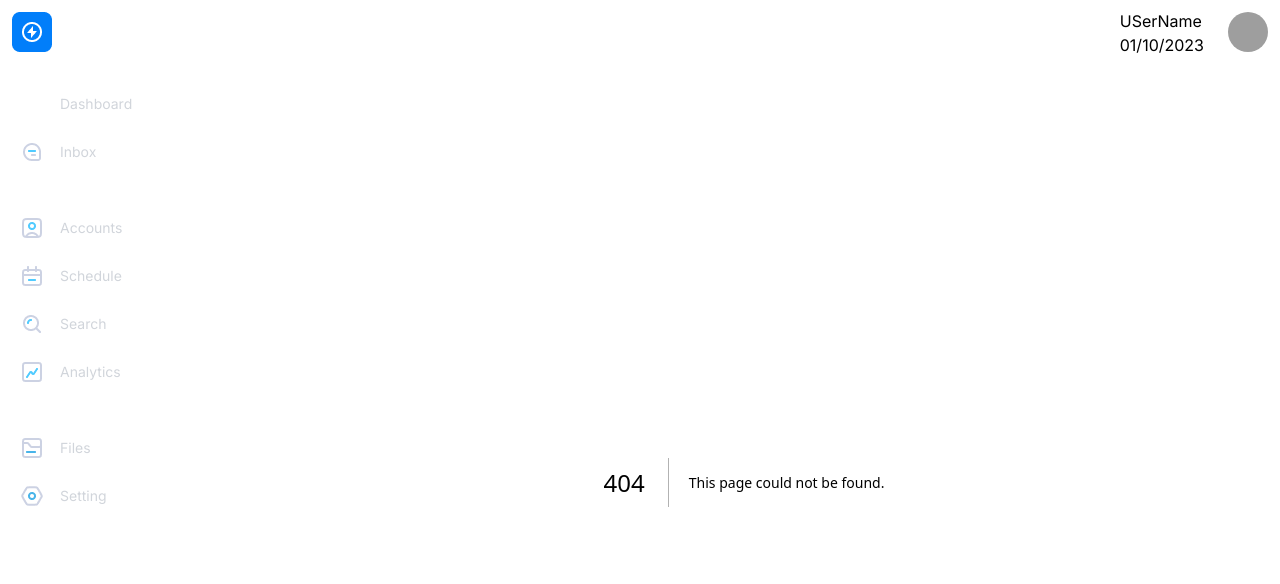
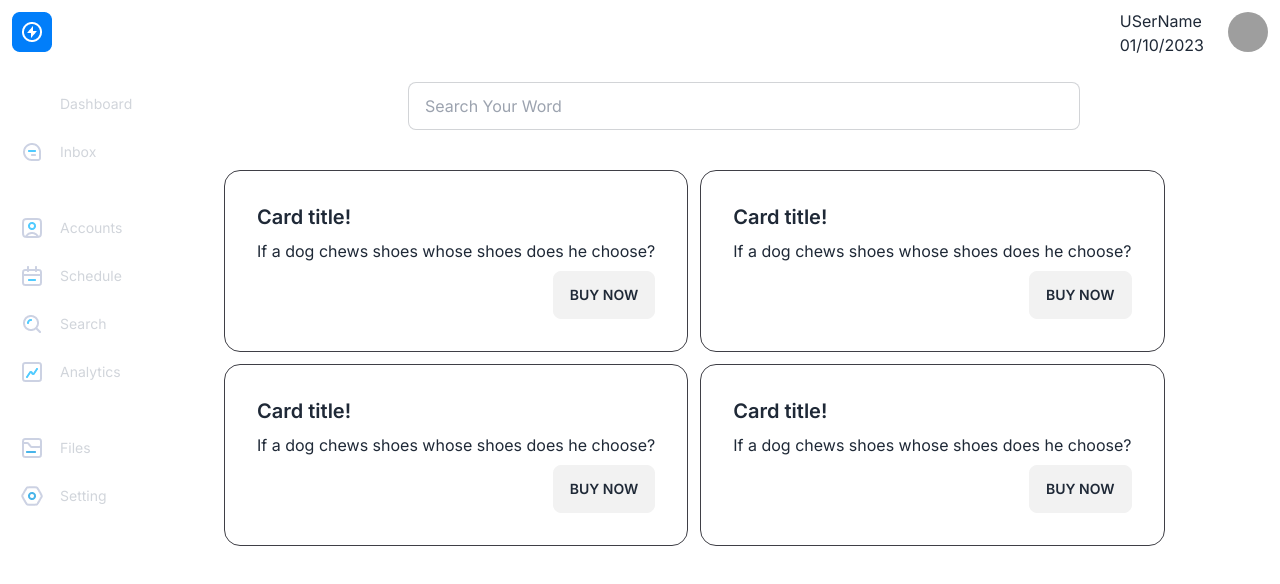
Before and after one commit to udaysarkarud/word-shuffler-2, a Next.js app: page /listofwords in a window 1280 px wide. Before the commit this address had no page. Shown: the top 584 px of the page. Built offline with nearby package versions, Linux system fonts and the light colour scheme; grey boxes are pictures that could not be loaded.

Commit message:
feat: design word list ui

```diff
--- /dev/null
+++ b/src/app/listofwords/page.tsx
@@ -0,0 +1,21 @@
+import WordCard from '@/components/WordCard/WordCard';
+import WordSearch from '@/components/WordSearch/WordSearch';
+import React from 'react';
+
+const listofwords = () => {
+  return (
+    <div>
+      <WordSearch title={'Search Your Word'} />
+      <div className="mt-10 flex flex-col flex-wrap sm:flex-row gap-3">
+        {/* cards */}
+
+        <WordCard />
+        <WordCard />
+        <WordCard />
+        <WordCard />
+      </div>
+    </div>
+  );
+};
+
+export default listofwords;
--- a/src/components/Sidebar/Sidebar.tsx
+++ b/src/components/Sidebar/Sidebar.tsx
@@ -15,11 +15,11 @@ const Sidebar = () => {
   ];
   return (
     <div>
-      <div className="flex">
+      <div className="flex ">
         <div
           className={` ${
             open ? 'w-52' : 'w-20 '
-          }  h-screen p-3  pt- relative duration-300`}
+          }  h-screen p-3  pt- relative duration-300 `}
         >
           {/* <img
             src="./assets/control.png"
--- /dev/null
+++ b/src/components/WordCard/WordCard.tsx
@@ -0,0 +1,17 @@
+import React from 'react';
+
+const WordCard = () => {
+  return (
+    <div className="card border border-zinc-700">
+      <div className="card-body">
+        <h2 className="card-title">Card title!</h2>
+        <p>If a dog chews shoes whose shoes does he choose?</p>
+        <div className="card-actions justify-end">
+          <button className="btn">Buy Now</button>
+        </div>
+      </div>
+    </div>
+  );
+};
+
+export default WordCard;
--- a/src/components/WordSearch/WordSearch.tsx
+++ b/src/components/WordSearch/WordSearch.tsx
@@ -1,6 +1,10 @@
 'use client';
-
-const WordSearch = () => {
+interface WordSearchProps {
+  title?: string;
+}
+const WordSearch: React.FC<WordSearchProps> = ({
+  title = 'Type Your Word',
+}) => {
   /*   const getWordDetails = async (e) => {
     e.preventDefault();
 
@@ -13,7 +17,7 @@ const WordSearch = () => {
         <div className="flex justify-center">
           <input
             type="text"
-            placeholder="Type your word here"
+            placeholder={title}
             className="input input-bordered w-full max-w-2xl"
           />
         </div>
```
